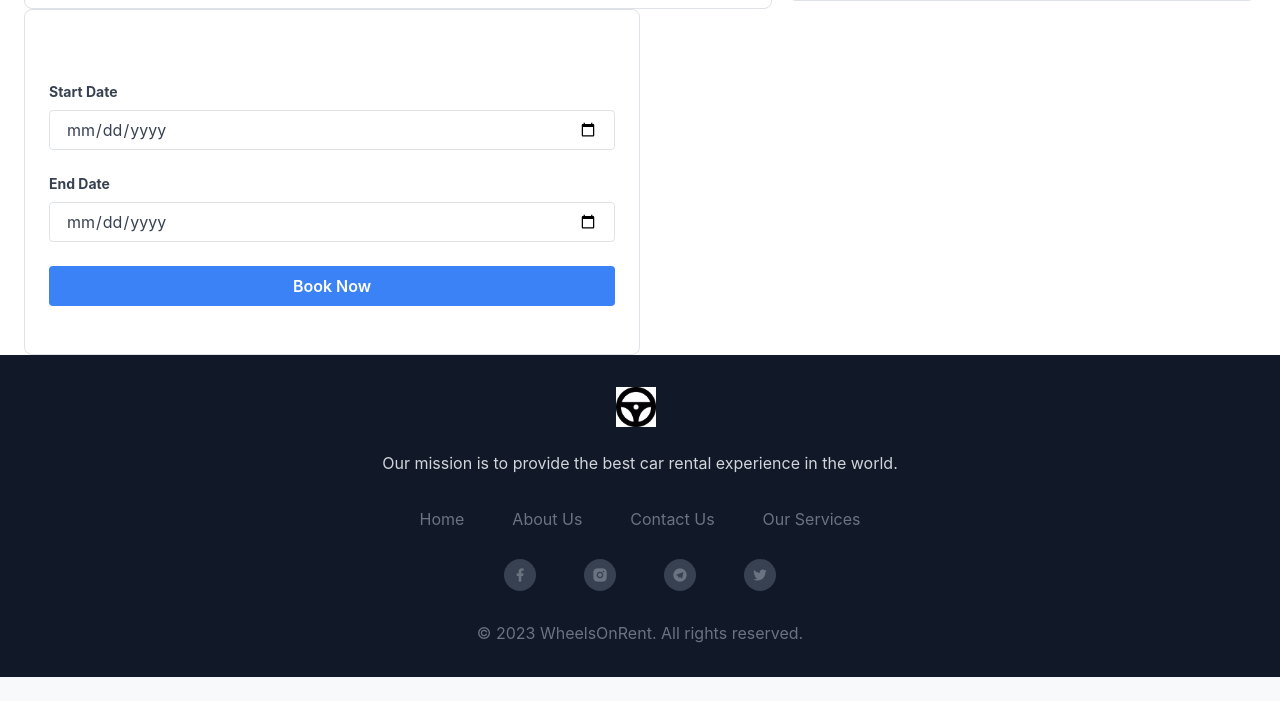
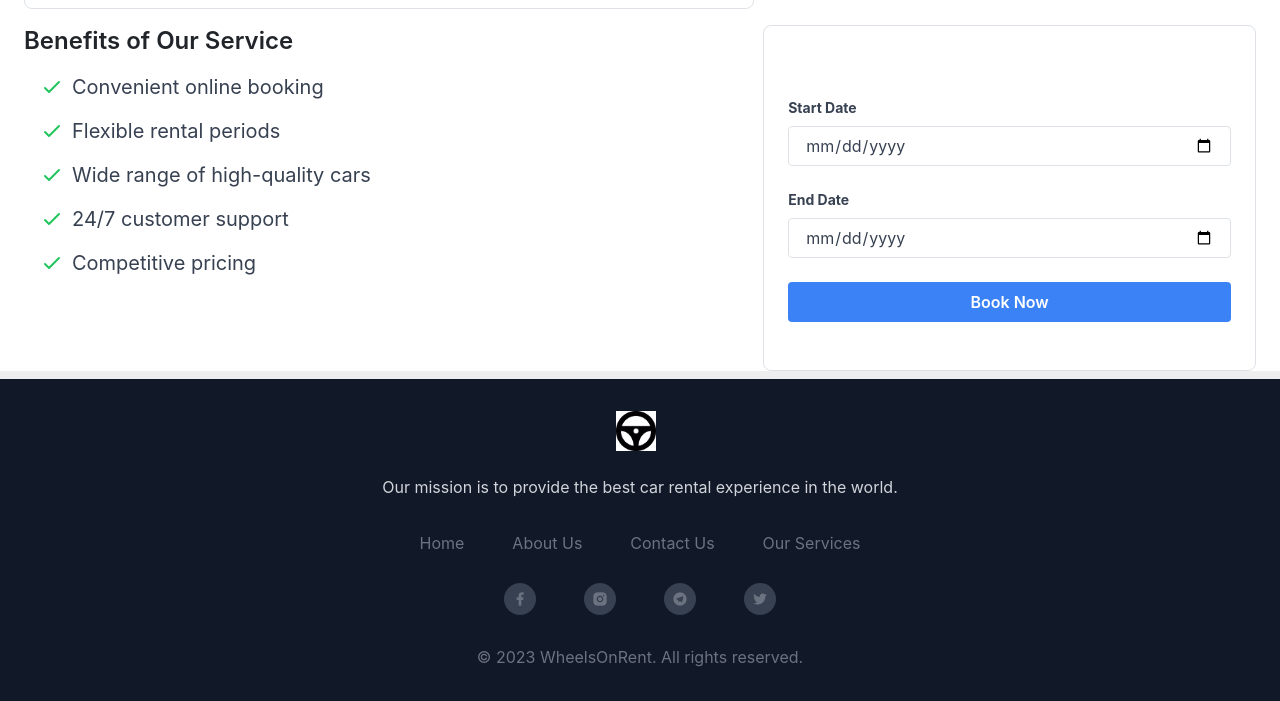
Before and after one commit to abdi-bb/wheels-on-rent, a Flask app: template car_rental/templates/booking/create.html in a window 1280 px wide. Shown: the part 722-1423 px from the top of the page. Before the commit the page ends 1399 px from the top, so only its background shows below. Run offline with Flask 3, Linux system fonts and the light colour scheme; the template is opened without the code that fills it, so the values that code supplies are empty; some libraries are stand-ins or nearby versions.

Commit message:
[Feature]: Customized the booking  page

```diff
--- a/car_rental/templates/booking/create.html
+++ b/car_rental/templates/booking/create.html
@@ -16,11 +16,13 @@
     </div>
 
     <div class="md:flex md:space-x-4">
-        <div class="md:w-4/5">
+        <div class="md:w-3/5">
             <div class="bg-white rounded-lg overflow-hidden border border-gray-300 p-5 flex items-center">
                 <img src="{{ url_for('uploaded_image', car_id=car.id) }}" class="w-96 h-auto" alt="{{ car.name }} Image">
                 <div class="ml-4">
-                    <h2 class="text-2xl mb-2 font-semibold">{{ car.name }} ({{ car.model }})</h2>
+                    <h2 class="text-2xl mb-2">
+                        <span class="font-semibold">{{ car.name }}</span> ({{ car.model }})
+                    </h2>
                     <p class="text-gray-600 flex items-center mb-3 text-xl">
                         <img src="{{ url_for('static', filename='assets/icons/user.png') }}" alt="Seat" class="h-6 w-6 mr-2"> {{ car.seat }} seats
                     </p>
@@ -35,7 +37,7 @@
         </div>
 
 
-        <div class="md:w-1/2">
+        <div class="md:w-2/5">
             <div class="bg-white rounded-lg overflow-hidden border border-gray-300 p-5">
                 <h2 class="text-2xl mb-4 font-bold">Pick-up and Drop-off Information</h2>
 
@@ -55,9 +57,34 @@
         </div>
 
     </div>
-    <div class="md:w-1/2 mt-0 md:mt-0">
-        <div class="bg-white rounded-lg overflow-hidden p-4 border border-gray-300">
+    <div class="md:w-full mt-3 mb-2 md:mt-0 flex">
+        <div class="w-3/5 pr-8 md:space-x-4">
+            <h2 class="text-2xl font-semibold mb-3">Benefits of Our Service</h2>
+            <ul class="list-none text-gray-700  text-xl">
+                <li class="mb-3 flex items-center">
+                    <svg class="w-6 h-6 text-green-500 mr-2" fill="none" stroke="currentColor" viewBox="0 0 24 24" xmlns="http://www.w3.org/2000/svg"><path stroke-linecap="round" stroke-linejoin="round" stroke-width="2" d="M5 13l4 4L19 7"></path></svg>
+                    Convenient online booking
+                </li>
+                <li class="mb-3 flex items-center">
+                    <svg class="w-6 h-6 text-green-500 mr-2" fill="none" stroke="currentColor" viewBox="0 0 24 24" xmlns="http://www.w3.org/2000/svg"><path stroke-linecap="round" stroke-linejoin="round" stroke-width="2" d="M5 13l4 4L19 7"></path></svg>
+                    Flexible rental periods
+                </li>
+                <li class="mb-3 flex items-center">
+                    <svg class="w-6 h-6 text-green-500 mr-2" fill="none" stroke="currentColor" viewBox="0 0 24 24" xmlns="http://www.w3.org/2000/svg"><path stroke-linecap="round" stroke-linejoin="round" stroke-width="2" d="M5 13l4 4L19 7"></path></svg>
+                    Wide range of high-quality cars
+                </li>
+                <li class="mb-3 flex items-center">
+                    <svg class="w-6 h-6 text-green-500 mr-2" fill="none" stroke="currentColor" viewBox="0 0 24 24" xmlns="http://www.w3.org/2000/svg"><path stroke-linecap="round" stroke-linejoin="round" stroke-width="2" d="M5 13l4 4L19 7"></path></svg>
+                    24/7 customer support
+                </li>
+                <li class="mb-3 flex items-center">
+                    <svg class="w-6 h-6 text-green-500 mr-2" fill="none" stroke="currentColor" viewBox="0 0 24 24" xmlns="http://www.w3.org/2000/svg"><path stroke-linecap="round" stroke-linejoin="round" stroke-width="2" d="M5 13l4 4L19 7"></path></svg>
+                    Competitive pricing
+                </li>
+            </ul>
+        </div>
 
+        <div class="bg-white rounded-lg overflow-hidden p-4 border border-gray-300 w-2/5">
             <form class="mt-5" action="{{ url_for('booking.create', car_id=car.id) }}" method="POST">
                 <div class="mb-4">
                     <label class="block text-gray-700 text-sm font-bold mb-2" for="start_date">
@@ -77,5 +104,6 @@
             </form>
         </div>
     </div>
+
 </div>
 {% endblock %}
```
